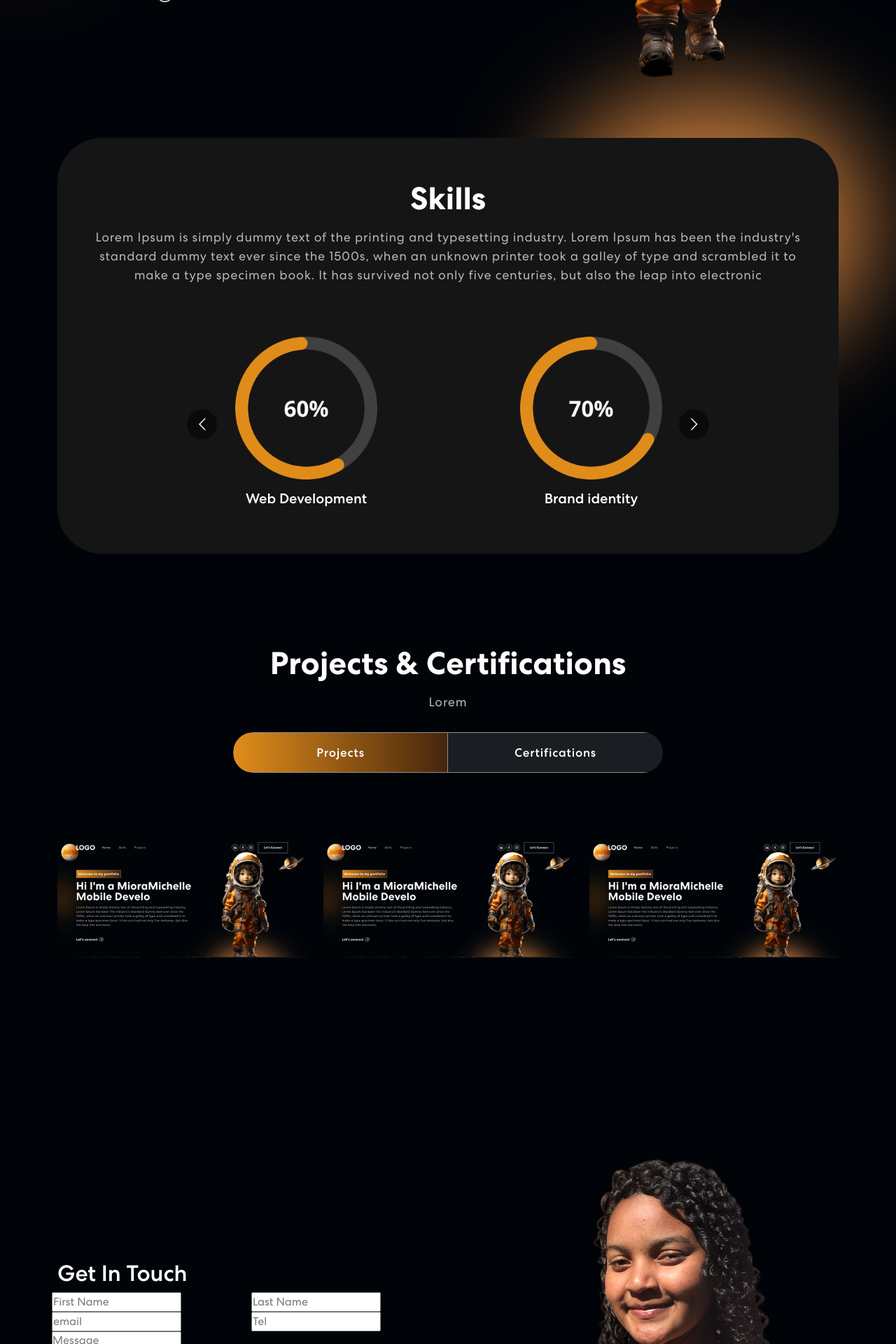
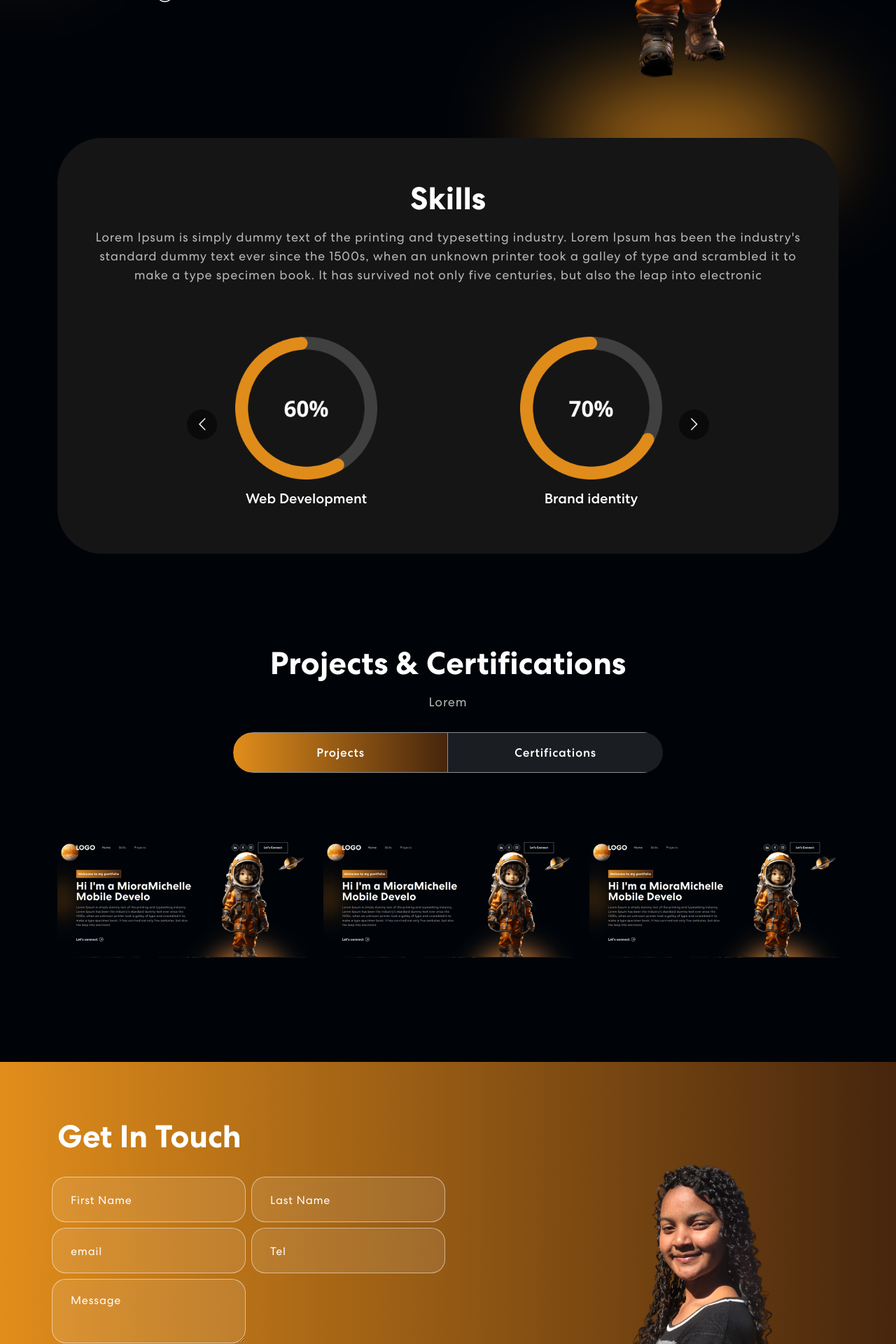
Before and after one commit to MioraMichellee/portfolio, a React (Create React App) app: page / in a window 1280 px wide. Shown: the part 540-2460 px from the top of the page at 70% size. Built offline with nearby package versions, Linux system fonts and the light colour scheme.

Commit message:
style: Add css for Contact section

```diff
--- a/src/App.css
+++ b/src/App.css
@@ -100,10 +100,10 @@
 }
 /******* Blur *******************/
 .blur1{
-  width: 29rem;
-  height: 24rem;
+  width: 31%;
+  height: 5%;
 
-  background: #c37a39;
+  background: #dd8a1b;
   margin-left: 61%;
   margin-top: 42rem;
   border-radius: 84%;
@@ -112,8 +112,8 @@
 .blur2{
   width: 4rem;
   height: 12rem;
-  /* background: #a94803;4 */
-  background-image: linear-gradient(#49270D, #DF8C1B);
+  background: #dd8a1b;
+  /* background-image: linear-gradient(#49270D, #DF8C1B); */
   filter: blur(72px);
   margin-top: 16rem;
 }
@@ -507,3 +507,76 @@
   right: 0;
   z-index: -4;
 }
+
+/************ Contact Css ************/
+.contact {
+  background: linear-gradient(90.21deg, rgb(234, 147, 28) -5.91%, rgb(52, 25, 11) 111.58%);
+  padding: 60px 0 0 0;
+}
+.contact img {
+  width: 62%;
+  margin-left: 29%;
+}
+.contact h2 {
+	font-size: 45px;
+	font-weight: 700;
+  margin-bottom: 30px;
+}
+.contact form input, .contact form textarea {
+  width: 100%;
+  background: rgba(255, 255, 255, 0.1);
+  border: 1px solid rgba(255, 255, 255, 0.5);
+  border-radius: 20px;
+  color: #fff;
+  margin: 0 0 8px 0;
+  padding: 18px 26px;
+  font-weight: 500;
+  font-size: 18px;
+  letter-spacing: 0.8px;
+  transition: 0.3s ease-in-out;
+}
+.contact form input:focus, .contact form textarea:focus {
+  background: rgba(255, 255, 255, 1);
+  color: #121212;
+}
+.contact form input::placeholder, .contact form textarea::placeholder {
+  font-size: 16px;
+  font-weight: 400;
+  color: #fff;
+}
+.contact form input:focus::placeholder, .contact form textarea:focus::placeholder {
+  color: #121212;
+  opacity: 0.8;
+}
+.contact form button {
+  font-weight: 700;
+  color: #000;
+  background-color: #fff;
+  padding: 14px 48px;
+  font-size: 18px;
+  margin-top: 25px;
+  border-radius: 0;
+  position: relative;
+  transition: 0.3s ease-in-out;
+}
+.contact form button span {
+  z-index: 1;
+  position: relative;
+}
+.contact form button:hover {
+  color: #fff;
+}
+.contact form button::before {
+  content: "";
+  background: #121212;
+  width: 0;
+  height: 100%;
+  position: absolute;
+  top: 0;
+  left: 0;
+  z-index: 0;
+  transition: 0.3s ease-in-out;
+}
+.contact form button:hover::before {
+  width: 100%;
+}
```
